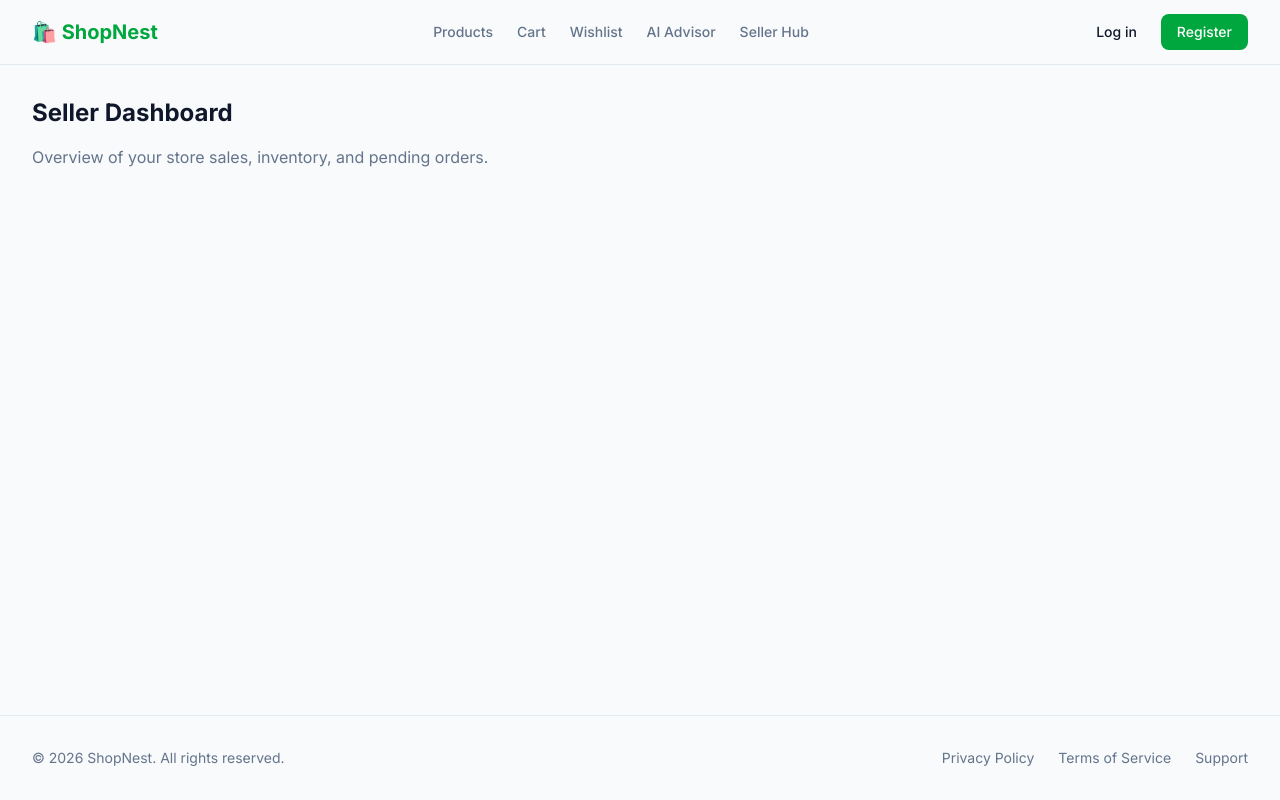
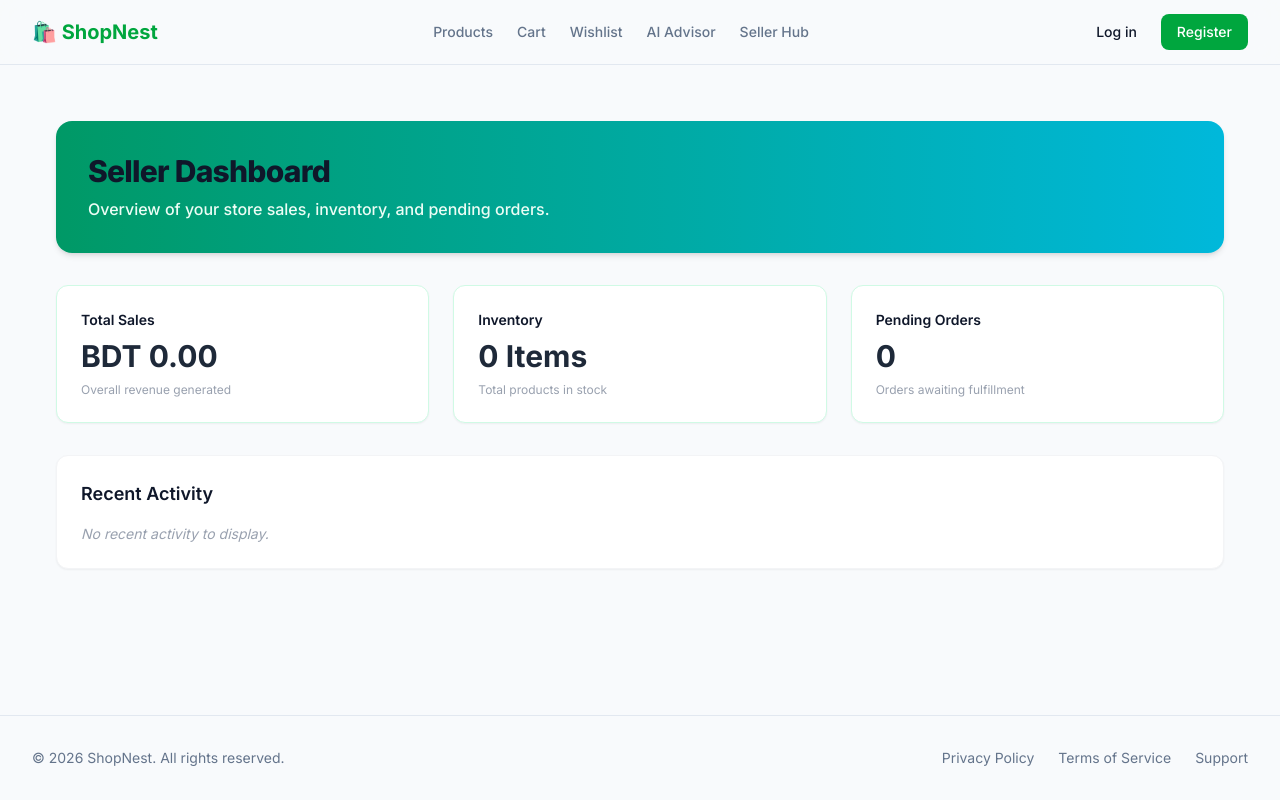
Before and after one commit to Farhadmu/shopnest-frontend, a Next.js app: page /seller/dashboard in a window 1280 px wide. Built offline with nearby package versions, Linux system fonts and the light colour scheme.

Commit message:
feat: update seller dashboard page and package-lock

```diff
--- a/src/app/seller/dashboard/page.tsx
+++ b/src/app/seller/dashboard/page.tsx
@@ -1,8 +1,37 @@
 export default function SellerDashboardPage() {
+  const dashboardStats = [
+    { title: "Total Sales", value: "BDT 0.00", description: "Overall revenue generated" },
+    { title: "Inventory", value: "0 Items", description: "Total products in stock" },
+    { title: "Pending Orders", value: "0", description: "Orders awaiting fulfillment" },
+  ];
+
   return (
-    <div className="flex flex-col gap-4">
-      <h1 className="text-2xl font-bold">Seller Dashboard</h1>
-      <p className="text-muted">Overview of your store sales, inventory, and pending orders.</p>
+    <div className="flex flex-col gap-8 p-6">
+
+      <div className="p-8 rounded-2xl bg-gradient-to-r from-emerald-600 to-cyan-500 text-white shadow-md">
+        <h1 className="text-3xl font-extrabold tracking-tight">Seller Dashboard</h1>
+        <p className="mt-2 text-emerald-50 text-sm md:text-base font-medium">
+          Overview of your store sales, inventory, and pending orders.
+        </p>
+      </div>
+
+      <div className="grid grid-cols-1 md:grid-cols-3 gap-6">
+        {dashboardStats.map((stat, index) => (
+          <div key={index} className="border border-emerald-100 rounded-xl p-6 shadow-sm bg-white hover:shadow-md transition-all">
+            <h3 className="text-sm font-semibold text-gray-500">{stat.title}</h3>
+            <p className="text-3xl font-bold mt-2 text-gray-800">{stat.value}</p>
+            <p className="text-xs text-gray-400 mt-2">{stat.description}</p>
+          </div>
+        ))}
+      </div>
+
+
+      <div className="border border-gray-100 rounded-xl p-6 bg-white shadow-sm">
+        <h2 className="text-lg font-semibold mb-4 text-gray-800">Recent Activity</h2>
+        <div className="text-sm text-gray-400 italic">
+          No recent activity to display.
+        </div>
+      </div>
     </div>
   );
 }
```
Also changed, not shown: 1 other file (tests, documents, lock files or other folders).
